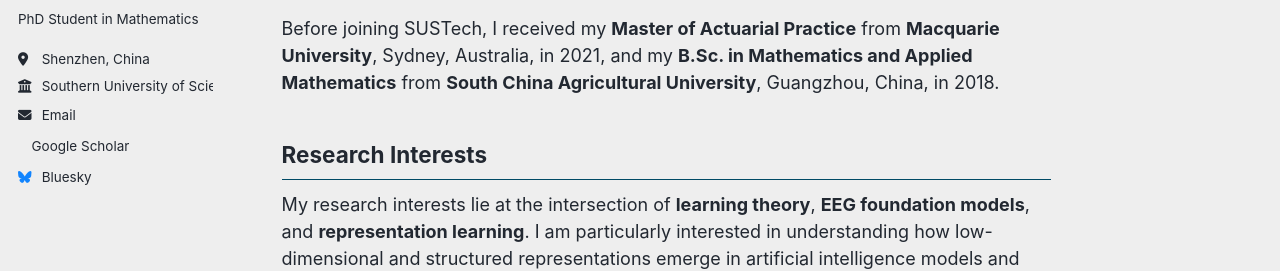
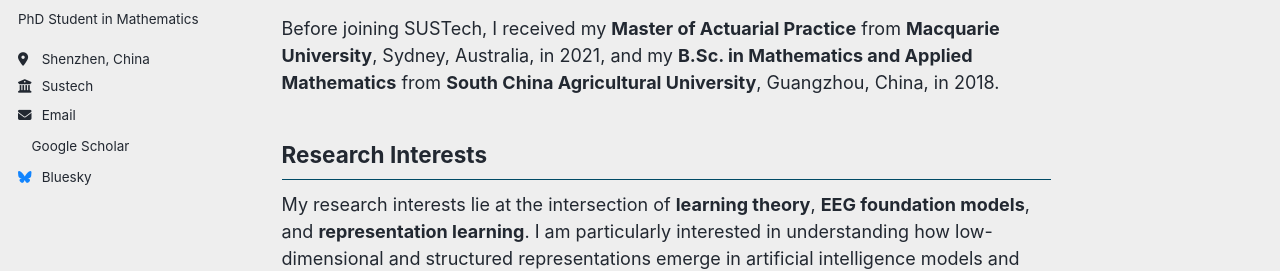
Before and after one commit to JunjieYu-HomePage/JunjieYu-HomePage.github.io, a Jekyll site: the page built from _pages/about.md, in a window 1280 px wide. Shown: the part 309-580 px from the top of the page. Built offline with Jekyll 4.4.1, drawn with Linux system fonts in a browser that asks for light colours; a style sheet for code colours, icons or effects is not loaded.

Commit message:
Update _config.yml

```diff
--- a/_config.yml
+++ b/_config.yml
@@ -28,7 +28,7 @@
   pronouns         : # example: "she/her"
   bio              : "PhD Student in Mathematics"
   location         : "Shenzhen, China"
-  employer         : "Southern University of Science and Technology"
+  employer         : "Sustech"
   uri              : # URL
   email            : "12231192@sustech.edu.cn"
 
```
